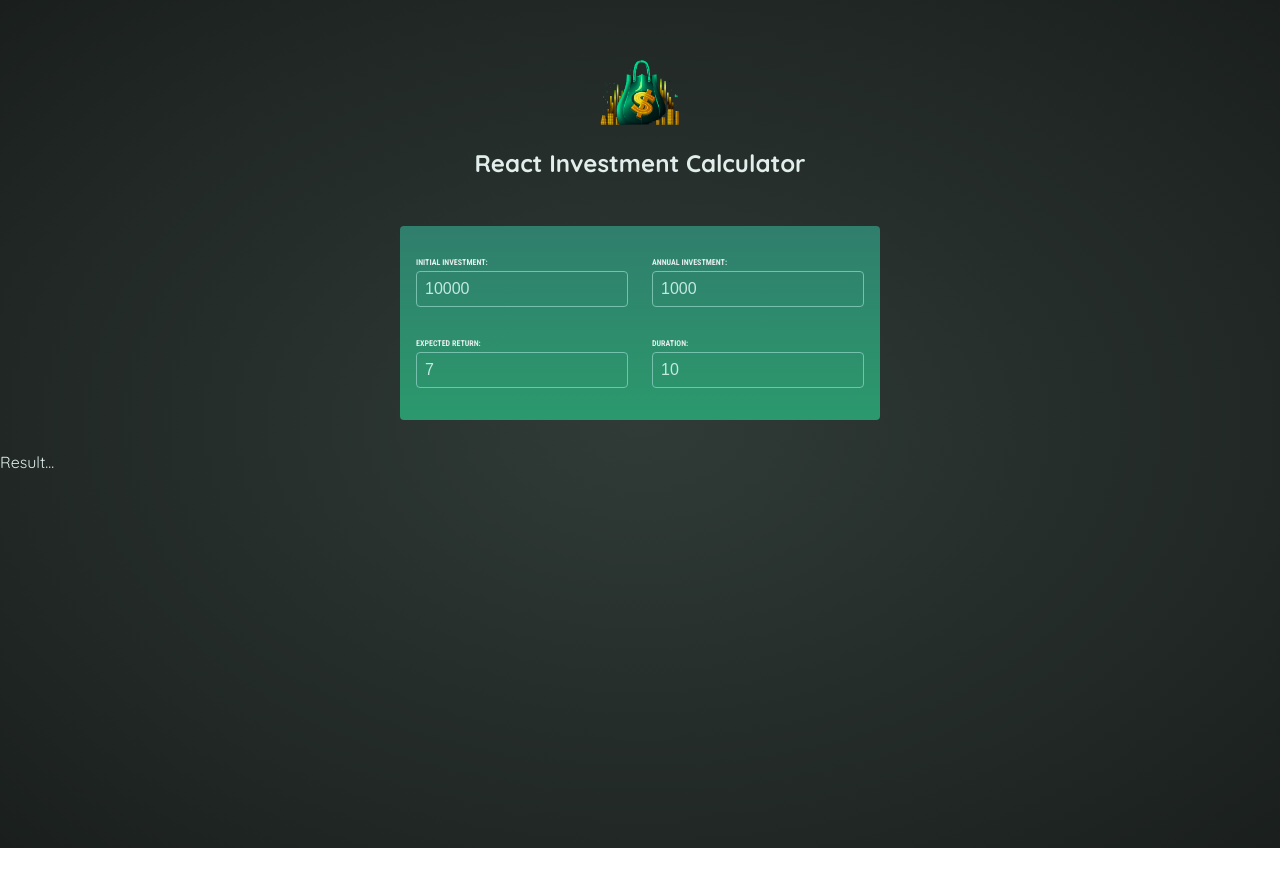
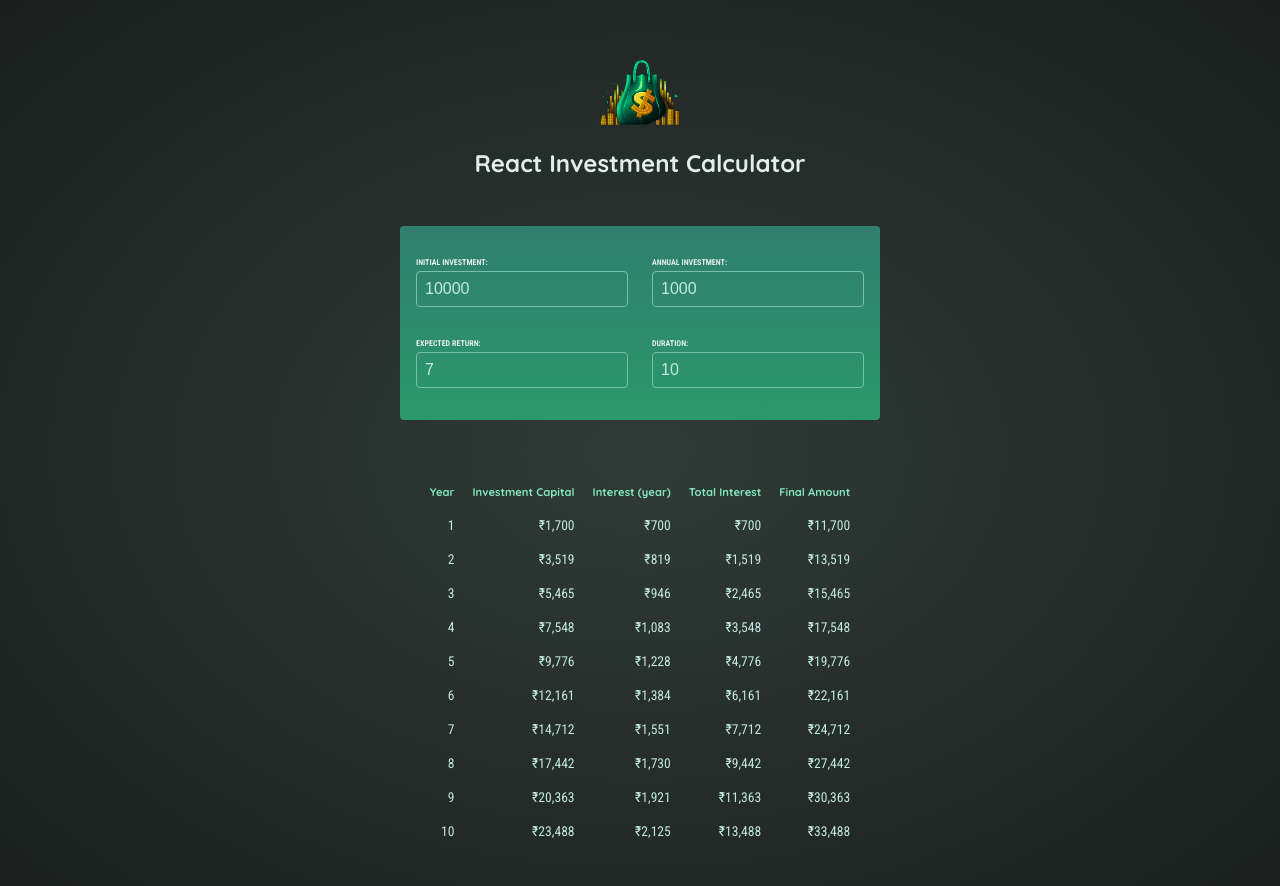
Before and after one commit to shivraj-roy/investment-calculator, a React (Vite) app: page / in a window 1280 px wide. Shown: the top 886 px of the page. Before the commit the page ends 848 px from the top, so only its background shows below. Built offline with nearby package versions, Linux system fonts and the light colour scheme.

Commit message:
add: enhance Result component to display detailed investment results...

```diff
--- a/src/App.jsx
+++ b/src/App.jsx
@@ -16,7 +16,9 @@ function App() {
    function handleInputChange(inputIdentifier, inputValue) {
       setUserInput({
          ...userInput,
-         [inputIdentifier]: inputValue, // * Dynamically update the property using the value of inputIdentifier
+         [inputIdentifier]: +inputValue, // * Dynamically update the property using the value of inputIdentifier
+         // * Convert the inputValue to a number using the unary plus operator to avoid concatenation...
+         // * Shorthand way to convert a string to a number in JavaScript...
       });
    }
    return (
--- a/src/components/Result.jsx
+++ b/src/components/Result.jsx
@@ -1,7 +1,39 @@
-export default function Result({userInputValue}) {
-   console.log(userInputValue);
-  return (
-
-    <div>Result...</div>
-  )
+import { calculateInvestmentResults, formatter } from "../util/investment.js";
+export default function Result({ userInputValue }) {
+   const result = calculateInvestmentResults(userInputValue);
+   const initialInvestment =
+      result[0].valueEndOfYear -
+      result[0].interest -
+      result[0].annualInvestment;
+   return (
+      <table id="result">
+         <thead>
+            <tr>
+               <th>Year</th>
+               <th>Investment Capital</th>
+               <th>Interest (year)</th>
+               <th>Total Interest</th>
+               <th>Final Amount</th>
+            </tr>
+         </thead>
+         <tbody>
+            {result.map((data, index) => {
+               const totalInterest =
+                  data.valueEndOfYear -
+                  data.annualInvestment * data.year -
+                  initialInvestment;
+                  const totalAmountInvested = data.valueEndOfYear - initialInvestment;
+               return (
+                  <tr key={index}>
+                     <td>{data.year}</td>
+                     <td>{formatter.format(totalAmountInvested)}</td>
+                     <td>{formatter.format(data.interest)}</td>
+                     <td>{formatter.format(totalInterest)}</td>
+                     <td>{formatter.format(data.valueEndOfYear)}</td>
+                  </tr>
+               );
+            })}
+         </tbody>
+      </table>
+   );
 }
--- a/src/util/investment.js
+++ b/src/util/investment.js
@@ -29,10 +29,10 @@ export function calculateInvestmentResults({
 
 // The browser-provided Intl API is used to prepare a formatter object
 // This object offers a "format()" method that can be used to format numbers as currency
-// Example Usage: formatter.format(1000) => yields "$1,000"
-export const formatter = new Intl.NumberFormat('en-US', {
+// Example Usage: formatter.format(1000) => yields "₹1,000"
+export const formatter = new Intl.NumberFormat('en-IN', {
   style: 'currency',
-  currency: 'USD',
+  currency: 'INR',
   minimumFractionDigits: 0,
   maximumFractionDigits: 0,
 });
```
